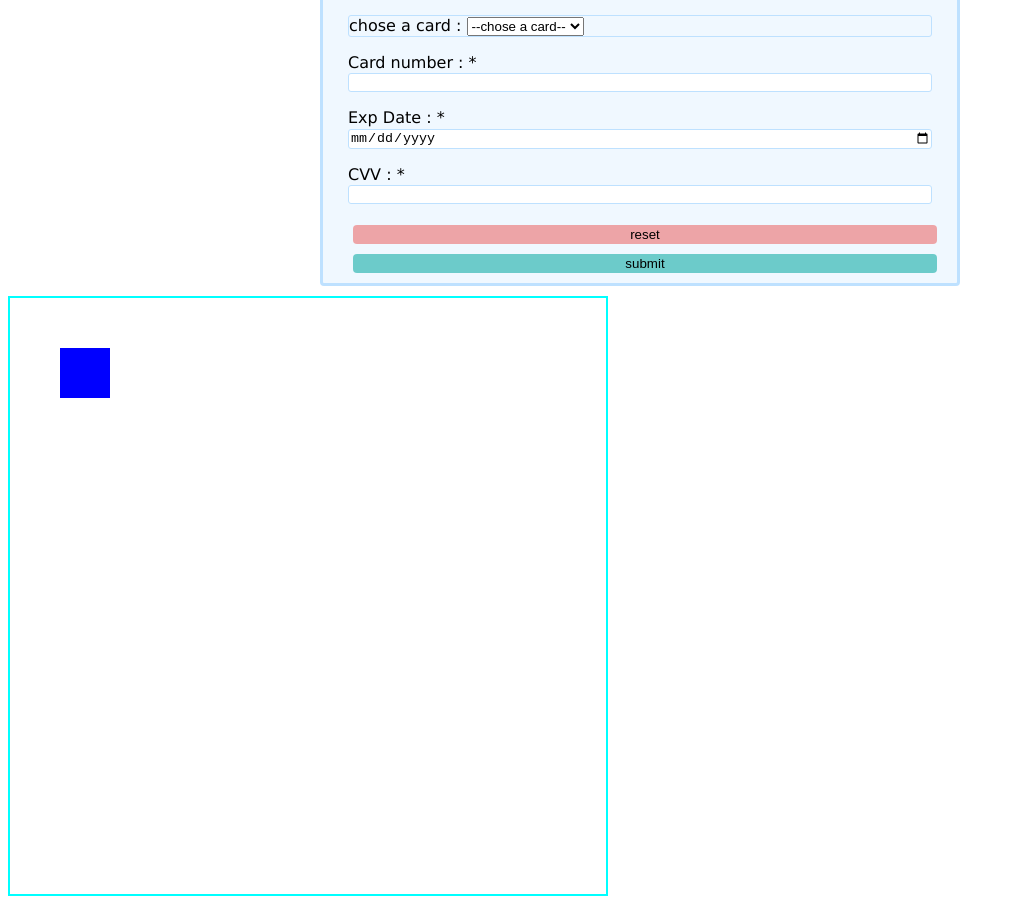
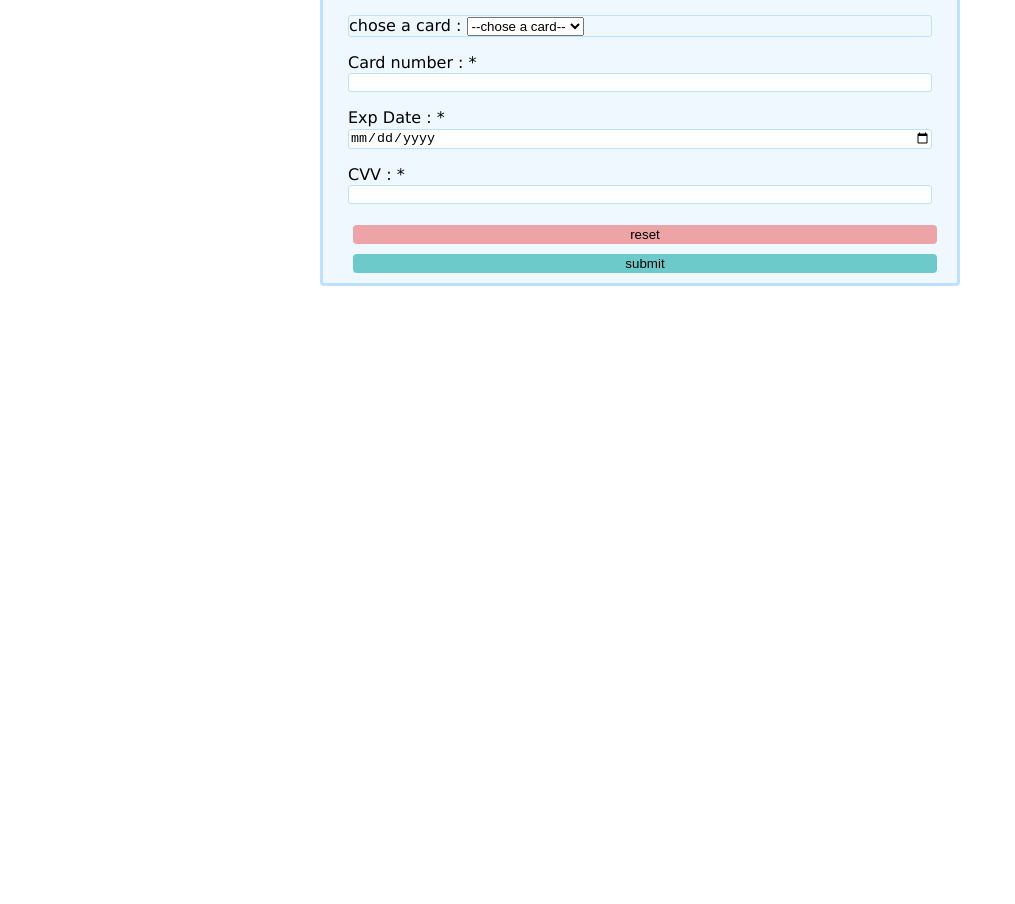
Before and after one commit to suman7802/payment_form.github.io, a plain HTML site: page index.html in a window 1280 px wide. Shown: the part 628-1532 px from the top of the page, without its empty margins (0-1015 px from the left). After the commit the page ends 924 px from the top, so only its background shows below. Drawn offline with Linux system fonts and the light colour scheme.

Commit message:
Update index.html

```diff
--- a/index.html
+++ b/index.html
@@ -68,10 +68,6 @@
             <button type="reset" id="idreset">reset</button>
             <button  type="submit" id="idsubmit">submit</button>
         </header>
-    </form>
-  <div class="parent">
-    <div class="child"></div>
-  </div>
 </body>
 
 </html>
```
